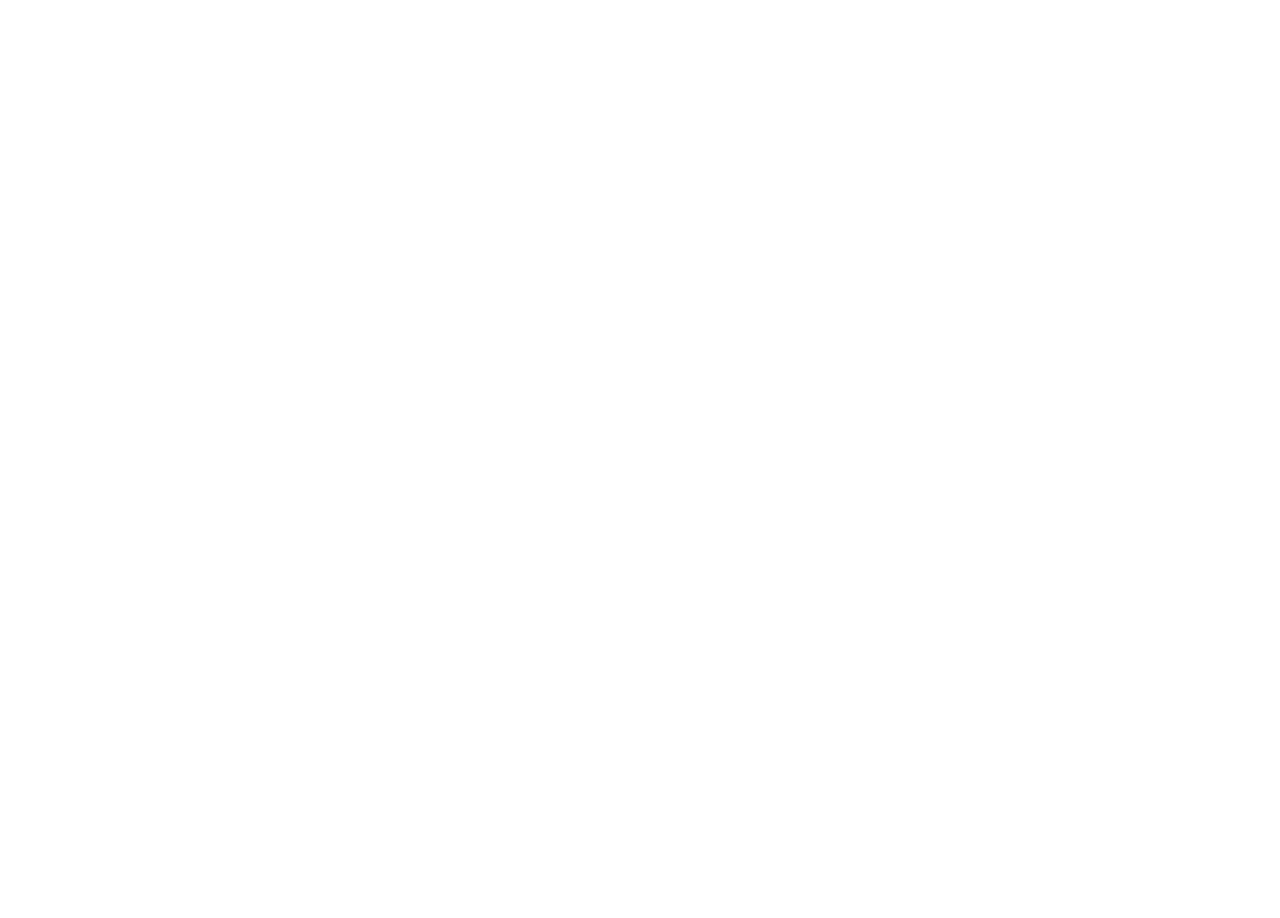
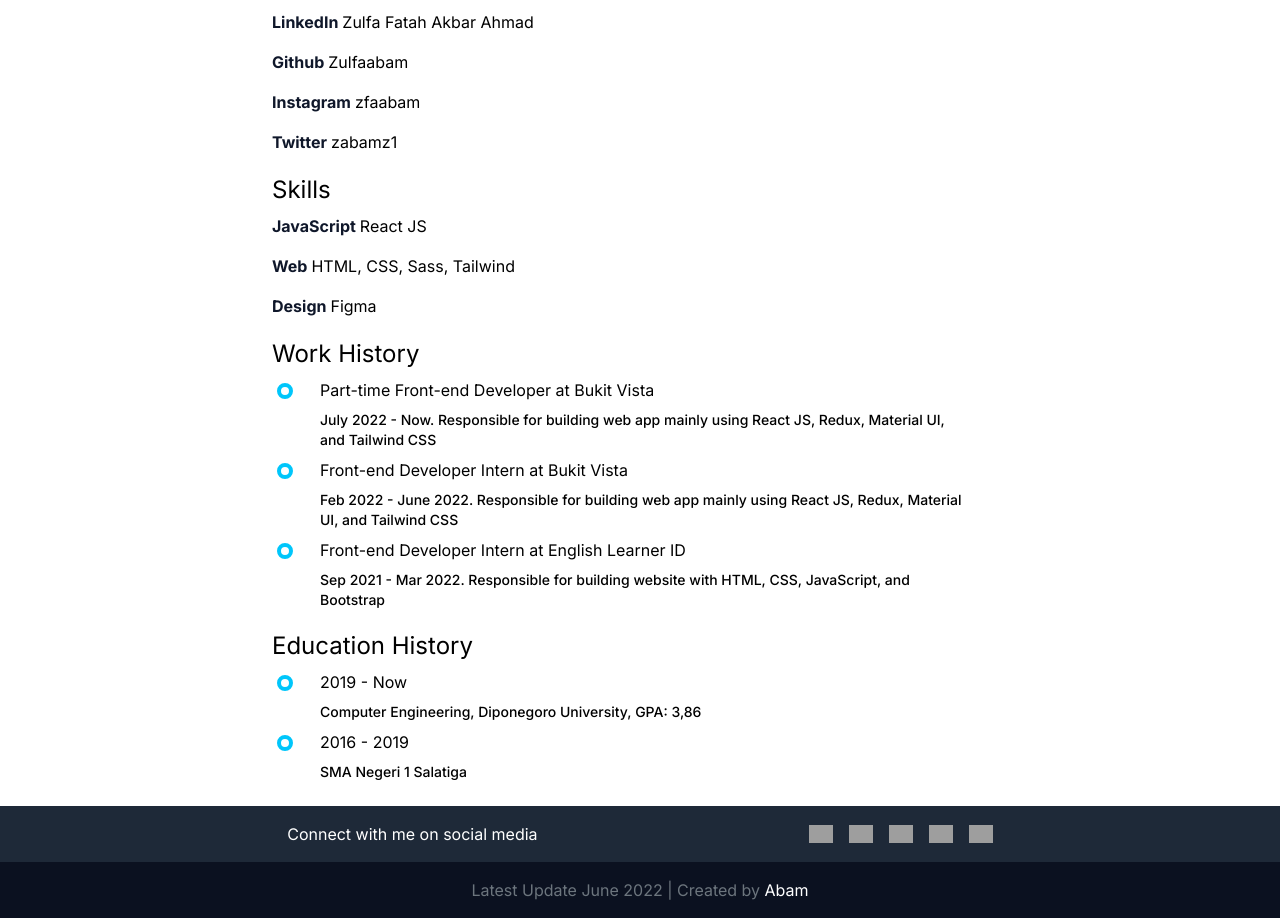
Before and after one commit to Zulfaabam/portfolio-v2, a React (Create React App) app: page /full-profile in a window 1280 px wide. Before the commit this address had no page. Shown: the part 240-1158 px from the top of the page. Before the commit the page ends 800 px from the top, so only its background shows below. Built offline with nearby package versions, Linux system fonts and the light colour scheme; grey boxes are pictures that could not be loaded.

Commit message:
update content

```diff
--- a/src/App.js
+++ b/src/App.js
@@ -1,12 +1,12 @@
-import React from 'react'
-import Homepage from './pages/Homepage'
-import FullProfile from './pages/FullProfile'
-import { Route, Routes, useLocation } from 'react-router-dom'
-import { AnimatePresence } from 'framer-motion'
-import ScrollToTop from './components/ScrollToTop'
+import React from "react";
+import Homepage from "./pages/Homepage";
+import FullProfile from "./pages/FullProfile";
+import { Route, Routes, useLocation } from "react-router-dom";
+import { AnimatePresence } from "framer-motion";
+import ScrollToTop from "./components/ScrollToTop";
 
 export default function App() {
-  const location = useLocation()
+  const location = useLocation();
 
   return (
     <div className="App">
@@ -15,9 +15,9 @@
         <Routes location={location} key={location.pathname}>
           {/* <Route path="/" element={<Navigate replace to="/" />} /> */}
           <Route path="/" element={<Homepage />} />
-          <Route path="/fullprofile" element={<FullProfile />} />
+          <Route path="/full-profile" element={<FullProfile />} />
         </Routes>
       </AnimatePresence>
     </div>
-  )
+  );
 }
--- a/src/components/About.js
+++ b/src/components/About.js
@@ -1,45 +1,45 @@
-import React, { useEffect } from 'react'
-import { motion, useAnimation } from 'framer-motion'
-import { useInView } from 'react-intersection-observer'
-import { Link } from 'react-router-dom'
-import { AiOutlineArrowRight } from 'react-icons/ai'
+import React, { useEffect } from "react";
+import { motion, useAnimation } from "framer-motion";
+import { useInView } from "react-intersection-observer";
+import { Link } from "react-router-dom";
+import { AiOutlineArrowRight } from "react-icons/ai";
 
 export default function About() {
   const { ref, inView } = useInView({
     threshold: 0.5,
-    triggerOnce: true,
-  })
-  const animationLeft = useAnimation()
-  const animationRight = useAnimation()
+    triggerOnce: true
+  });
+  const animationLeft = useAnimation();
+  const animationRight = useAnimation();
 
   useEffect(() => {
-    console.log(inView)
+    console.log(inView);
     if (inView) {
       animationLeft.start({
         x: 0,
         transition: {
-          type: 'spring',
+          type: "spring",
           duration: 1.5,
-          bounce: 0.3,
-        },
-      })
+          bounce: 0.3
+        }
+      });
       animationRight.start({
         x: 0,
         transition: {
-          type: 'spring',
+          type: "spring",
           duration: 1.5,
-          bounce: 0.3,
-        },
-      })
+          bounce: 0.3
+        }
+      });
     } else if (!inView) {
       animationLeft.start({
-        x: '-100vw',
-      })
+        x: "-100vw"
+      });
       animationRight.start({
-        x: '100vw',
-      })
+        x: "100vw"
+      });
     }
-  }, [inView, animationLeft, animationRight])
+  }, [inView, animationLeft, animationRight]);
 
   return (
     <div
@@ -71,28 +71,30 @@
             className="animate-wave origin-[10%_70%]"
           />
           <p className="text-dark dark:text-white text-sm font-medium my-2 lg:text-lg">
-            My name is Zulfa Fatah Akbar Ahmad, you can call me Abam. I am 20
-            years old and a third-year student of Computer Engineering at
-            Diponegoro University, Indonesia. Currently focusing on my goal to
-            become a Front-end Developer.
+            My name is Zulfa Fatah Akbar Ahmad, you can call me Abam. I am 21
+            years old and a final-year student of Computer Engineering at
+            Diponegoro University, Indonesia. Currently working as a part-time
+            Front-end Developer at{" "}
+            <a
+              href="https://www.bukitvista.com/"
+              target="_blank"
+              rel="noopener noreferrer"
+              className="text-orange-600 dark:text-orange-400 transition-all hover:text-blue dark:hover:text-blue-light underline"
+            >
+              Bukit Vista
+            </a>{" "}
+            specialize in React JS and Redux.
           </p>
           <div className="links mt-12">
             <Link
-              to="/fullprofile"
-              className="text-dark dark:text-white flex justify-center items-center gap-4 transition-all hover:text-blue dark:hover:text-blue-light underline"
+              to="/full-profile"
+              className="text-dark dark:text-white flex justify-center items-center gap-1 transition-all hover:text-blue dark:hover:text-blue-light underline"
             >
               Read More <AiOutlineArrowRight />
             </Link>
-            {/* <a
-              href="https://drive.google.com/file/d/1Wszn1CkqDRylc5-IkwNGG6AU6lV0Tp5I/view?usp=sharing"
-              target="_blank"
-              rel="noreferrer"
-            >
-              CV
-            </a> */}
           </div>
         </motion.div>
       </div>
     </div>
-  )
+  );
 }
--- a/src/components/Footer.js
+++ b/src/components/Footer.js
@@ -1,9 +1,9 @@
-import React from 'react'
-import { socmedLists } from './Lists'
+import React from "react";
+import { socmedLists } from "./Lists";
 
 export default function Footer() {
   return (
-    <div className="footer" id="footer">
+    <div className="footer fixed bottom-0 left-0 right-0 w-full" id="footer">
       <div className="footer-upper bg-dark-gray text-center p-4 sm:flex sm:justify-evenly sm:items-center ">
         <p className="text-white text-sm sm:text-base">
           Connect with me on social media
@@ -18,13 +18,13 @@
                 alt={socmedList.alt}
                 link={socmedList.link}
               />
-            )
+            );
           })}
         </div>
       </div>
       <div className="footer-bottom bg-darker text-center p-2 sm:p-4">
         <p className="text-[#6c757d] text-sm sm:text-base">
-          &copy; Copyright 2021 | Created by{' '}
+          Latest Update June 2022 | Created by{" "}
           <a
             href="#header"
             className="text-white transition-all hover:text-blue-light"
@@ -34,7 +34,7 @@
         </p>
       </div>
     </div>
-  )
+  );
 }
 
 const Socmed = ({ link, image, alt, title }) => {
@@ -47,5 +47,5 @@
         className="w-6 transition-all mt-2 sm:mt-0 hover:scale-125"
       />
     </a>
-  )
-}
+  );
+};
--- /dev/null
+++ b/src/components/Layout.js
@@ -0,0 +1,17 @@
+import React from "react";
+import Footer from "./Footer";
+import TopNav from "./TopNav";
+
+export default function Layout({ children, home }) {
+  return (
+    <div
+      className={`w-full h-full ${
+        !home ? "pt-20" : ""
+      } pb-28 bg-white dark:bg-dark bg-cover bg-center transition-all`}
+    >
+      {!home ? <TopNav /> : null}
+      <main>{children}</main>
+      <Footer />
+    </div>
+  );
+}
--- a/src/components/Lists.js
+++ b/src/components/Lists.js
@@ -1,179 +1,185 @@
 export const imgLists = [
   {
-    title: 'Oishi-so',
+    title: "Oishi-so",
     image:
-      'https://github.com/Zulfaabam/oishi-so/blob/master/public/Screenshot_Oishi-so.png?raw=true',
-    alt: 'oishi-so image',
-    live: 'https://oishi-so.vercel.app/',
-    git: 'https://github.com/Zulfaabam/oishi-so.git',
+      "https://github.com/Zulfaabam/oishi-so/blob/master/public/Screenshot_Oishi-so.png?raw=true",
+    alt: "oishi-so image",
+    live: "https://oishi-so.vercel.app/",
+    git: "https://github.com/Zulfaabam/oishi-so.git"
   },
   {
-    title: 'Pokédex',
+    title: "Pokédex",
     image:
-      'https://i.ibb.co/cTJMLTP/Screenshot-2021-12-21-at-10-13-05-Pok-dex.png',
-    alt: 'pokédex image',
-    live: 'https://pokedex-abams.vercel.app/',
-    git: 'https://github.com/Zulfaabam/pokedex.git',
+      "https://i.ibb.co/cTJMLTP/Screenshot-2021-12-21-at-10-13-05-Pok-dex.png",
+    alt: "pokédex image",
+    live: "https://pokedex-abams.vercel.app/",
+    git: "https://github.com/Zulfaabam/pokedex.git"
   },
   {
-    title: 'crowdfunding',
-    image: 'https://i.ibb.co/b2TJzvH/crowdfunding-screenshot.png',
-    alt: 'crowdfunding image',
-    live: 'https://crowdfunding-product-page-flax-phi.vercel.app/',
-    git: 'https://github.com/Zulfaabam/crowdfunding-product-page.git',
+    title: "crowdfunding",
+    image: "https://i.ibb.co/b2TJzvH/crowdfunding-screenshot.png",
+    alt: "crowdfunding image",
+    live: "https://crowdfunding-product-page-flax-phi.vercel.app/",
+    git: "https://github.com/Zulfaabam/crowdfunding-product-page.git"
   },
   {
-    title: 'sunnyside',
-    image: 'https://i.ibb.co/7bJ2VPR/sunnyside-screenshot.png',
-    alt: 'sunnyside image',
-    live: 'https://sunnyside-frontendmentor.vercel.app/',
-    git: 'https://github.com/Zulfaabam/sunnyside-frontendmentor.git',
+    title: "sunnyside",
+    image: "https://i.ibb.co/7bJ2VPR/sunnyside-screenshot.png",
+    alt: "sunnyside image",
+    live: "https://sunnyside-frontendmentor.vercel.app/",
+    git: "https://github.com/Zulfaabam/sunnyside-frontendmentor.git"
   },
   {
-    title: 'room',
-    image: 'https://i.ibb.co/RvnyzQW/room-screenshot.png',
-    alt: 'room image',
-    live: 'https://room-homepage-lilac-nu.vercel.app/',
-    git: 'https://github.com/Zulfaabam/room-homepage.git',
+    title: "room",
+    image: "https://i.ibb.co/RvnyzQW/room-screenshot.png",
+    alt: "room image",
+    live: "https://room-homepage-lilac-nu.vercel.app/",
+    git: "https://github.com/Zulfaabam/room-homepage.git"
   },
   {
-    title: 'blogr',
-    image: 'https://i.ibb.co/d00t10N/blogr-screenshot.png',
-    alt: 'blogr image',
-    live: 'https://blogr-pearl.vercel.app/',
-    git: 'https://github.com/Zulfaabam/blogr-frontendmentor.git',
+    title: "blogr",
+    image: "https://i.ibb.co/d00t10N/blogr-screenshot.png",
+    alt: "blogr image",
+    live: "https://blogr-pearl.vercel.app/",
+    git: "https://github.com/Zulfaabam/blogr-frontendmentor.git"
   },
   {
-    title: 'todo app',
-    image: 'https://i.ibb.co/kXVyMwQ/todo-app-screenshot.png',
-    alt: 'todo app image',
-    live: 'https://todo-app-main-tau.vercel.app/',
-    git: 'https://github.com/Zulfaabam/todo-app-main.git',
+    title: "todo app",
+    image: "https://i.ibb.co/kXVyMwQ/todo-app-screenshot.png",
+    alt: "todo app image",
+    live: "https://todo-app-main-tau.vercel.app/",
+    git: "https://github.com/Zulfaabam/todo-app-main.git"
   },
   {
-    title: 'tip calculator app',
-    image: 'https://i.ibb.co/ySpSbPr/tip-calculator-app-screenshot.jpg',
-    alt: 'tip calculator app image',
-    live: 'https://zulfaabam.github.io/tip-calculator-app-frontendmentor/',
-    git: 'https://github.com/Zulfaabam/tip-calculator-app-frontendmentor.git',
+    title: "tip calculator app",
+    image: "https://i.ibb.co/ySpSbPr/tip-calculator-app-screenshot.jpg",
+    alt: "tip calculator app image",
+    live: "https://zulfaabam.github.io/tip-calculator-app-frontendmentor/",
+    git: "https://github.com/Zulfaabam/tip-calculator-app-frontendmentor.git"
   },
   {
-    title: 'calcute',
-    image: 'https://i.ibb.co/HBzsLY8/calculator-screenshot.png',
-    alt: 'calcute image',
-    live: 'https://zulfaabam.github.io/calculator-app-js/',
-    git: 'https://github.com/Zulfaabam/calculator-app-js.git',
-  },
-]
+    title: "calcute",
+    image: "https://i.ibb.co/HBzsLY8/calculator-screenshot.png",
+    alt: "calcute image",
+    live: "https://zulfaabam.github.io/calculator-app-js/",
+    git: "https://github.com/Zulfaabam/calculator-app-js.git"
+  }
+];
 
 export const toolLists = [
   {
-    title: 'Visual Studio Code',
-    image: 'https://i.ibb.co/dpqhjvR/logos-vscode.png',
-    alt: 'VS code icon',
-    className: 'vscode-icon',
+    title: "Visual Studio Code",
+    image: "https://i.ibb.co/dpqhjvR/logos-vscode.png",
+    alt: "VS code icon",
+    className: "vscode-icon"
   },
   {
-    title: 'Figma',
-    image: 'https://i.ibb.co/P1Gn7QQ/logos-figma.png',
-    alt: 'Figma icon',
-    className: 'figma-icon',
+    title: "Figma",
+    image: "https://i.ibb.co/P1Gn7QQ/logos-figma.png",
+    alt: "Figma icon",
+    className: "figma-icon"
   },
   {
-    title: 'HTML',
-    image: 'https://i.ibb.co/ft6WYsz/logos-html-5.png',
-    alt: 'HTML icon',
-    className: 'html-icon',
+    title: "HTML",
+    image: "https://i.ibb.co/ft6WYsz/logos-html-5.png",
+    alt: "HTML icon",
+    className: "html-icon"
   },
   {
-    title: 'CSS',
-    image: 'https://i.ibb.co/7bwGQT9/logos-css-3.png',
-    alt: 'CSS icon',
-    className: 'css-icon',
+    title: "CSS",
+    image: "https://i.ibb.co/7bwGQT9/logos-css-3.png",
+    alt: "CSS icon",
+    className: "css-icon"
   },
   {
-    title: 'JavaScript',
-    image: 'https://i.ibb.co/7g1Zcv4/logos-javascript.png',
-    alt: 'JavaScript icon',
-    className: 'javascript-icon',
+    title: "JavaScript",
+    image: "https://i.ibb.co/7g1Zcv4/logos-javascript.png",
+    alt: "JavaScript icon",
+    className: "javascript-icon"
   },
   {
-    title: 'SASS',
-    image: 'https://i.ibb.co/j80J7BD/logos-sass.png',
-    alt: 'SASS icon',
-    className: 'sass-icon',
+    title: "SASS",
+    image: "https://i.ibb.co/j80J7BD/logos-sass.png",
+    alt: "SASS icon",
+    className: "sass-icon"
   },
   {
-    title: 'React JS',
-    image: 'https://i.ibb.co/fxDxTjh/logos-reactjs.png',
-    alt: 'ReactJS icon',
-    className: 'reactjs-icon',
+    title: "React JS",
+    image: "https://i.ibb.co/fxDxTjh/logos-reactjs.png",
+    alt: "ReactJS icon",
+    className: "reactjs-icon"
   },
   {
-    title: 'Tailwind CSS',
-    image: 'https://i.ibb.co/mTHny8k/logos-tailwindcss.png',
-    alt: 'Tailwind CSS icon',
-    className: 'tailwind-icon',
+    title: "Redux",
+    image: "https://i.ibb.co/CsX0XJX/redux-logo.png",
+    alt: "Redux icon",
+    className: "redux-icon"
   },
-]
+  {
+    title: "Tailwind CSS",
+    image: "https://i.ibb.co/mTHny8k/logos-tailwindcss.png",
+    alt: "Tailwind CSS icon",
+    className: "tailwind-icon"
+  }
+];
 
 export const socmedLists = [
   {
-    title: 'LinkedIn',
-    link: 'https://www.linkedin.com/in/zulfa-fatah-akbar-ahmad/',
-    image: 'https://i.ibb.co/wzK5Jnd/linkedin-icon.png',
-    alt: 'LinkedIn icon',
+    title: "LinkedIn",
+    link: "https://www.linkedin.com/in/zulfa-fatah-akbar-ahmad/",
+    image: "https://i.ibb.co/wzK5Jnd/linkedin-icon.png",
+    alt: "LinkedIn icon"
   },
   {
-    title: 'Github',
-    link: 'https://github.com/Zulfaabam',
-    image: 'https://i.ibb.co/tmjnwZq/github-icon.png',
-    alt: 'Github icon',
+    title: "Github",
+    link: "https://github.com/Zulfaabam",
+    image: "https://i.ibb.co/tmjnwZq/github-icon.png",
+    alt: "Github icon"
   },
   {
-    title: 'Facebook',
-    link: 'https://www.facebook.com/zulfafatah.akbarahmad/',
-    image: 'https://i.ibb.co/Wx9tJhK/facebook-icon.png',
-    alt: 'Facebook icon',
+    title: "Facebook",
+    link: "https://www.facebook.com/zulfafatah.akbarahmad/",
+    image: "https://i.ibb.co/Wx9tJhK/facebook-icon.png",
+    alt: "Facebook icon"
   },
   {
-    title: 'Instagram',
-    link: 'https://www.instagram.com/zfaabam/',
-    image: 'https://i.ibb.co/41fYsJz/instagram-icon.png',
-    alt: 'Instagram icon',
+    title: "Instagram",
+    link: "https://www.instagram.com/zfaabam/",
+    image: "https://i.ibb.co/41fYsJz/instagram-icon.png",
+    alt: "Instagram icon"
   },
   {
-    title: 'Twitter',
-    link: 'https://twitter.com/zabamz1',
-    image: 'https://i.ibb.co/TrtQrG2/twitter-icon.png',
-    alt: 'Twitter icon',
-  },
-]
+    title: "Twitter",
+    link: "https://twitter.com/zabamz1",
+    image: "https://i.ibb.co/TrtQrG2/twitter-icon.png",
+    alt: "Twitter icon"
+  }
+];
 
 export const dataLists = [
   {
-    content: 'Email',
-    link: 'mailto:zulfafatahakbar@gmail.com',
-    name: 'zulfafatahakbar@gmail.com',
+    content: "Email",
+    link: "mailto:zulfafatahakbar@gmail.com",
+    name: "zulfafatahakbar@gmail.com"
   },
   {
-    content: 'LinkedIn',
-    link: 'https://www.linkedin.com/in/zulfa-fatah-akbar-ahmad/',
-    name: 'Zulfa Fatah Akbar Ahmad',
+    content: "LinkedIn",
+    link: "https://www.linkedin.com/in/zulfa-fatah-akbar-ahmad/",
+    name: "Zulfa Fatah Akbar Ahmad"
   },
   {
-    content: 'Github',
-    link: 'https://github.com/Zulfaabam',
-    name: 'Zulfaabam',
+    content: "Github",
+    link: "https://github.com/Zulfaabam",
+    name: "Zulfaabam"
   },
   {
-    content: 'Instagram',
-    link: 'https://www.instagram.com/zfaabam/',
-    name: 'zfaabam',
+    content: "Instagram",
+    link: "https://www.instagram.com/zfaabam/",
+    name: "zfaabam"
   },
   {
-    content: 'Twitter',
-    link: 'https://twitter.com/zabamz1',
-    name: 'zabamz1',
-  },
-]
+    content: "Twitter",
+    link: "https://twitter.com/zabamz1",
+    name: "zabamz1"
+  }
+];
--- /dev/null
+++ b/src/components/Stepper.js
@@ -0,0 +1,12 @@
+import React from "react";
+
+export default function Stepper({ title, desc }) {
+  return (
+    <div className="circles">
+      <div className="px-2">
+        <h3 className="dark:text-white text-base ">{title}</h3>
+        <p className="dark:text-white my-2 text-sm font-medium">{desc}</p>
+      </div>
+    </div>
+  );
+}
--- a/src/pages/FullProfile.js
+++ b/src/pages/FullProfile.js
@@ -1,25 +1,32 @@
-import React from 'react'
-import { motion } from 'framer-motion'
-import Footer from '../components/Footer'
-// import './Profile.css'
-import { dataLists } from '../components/Lists'
-import TopNav from '../components/TopNav'
+import React from "react";
+import { motion } from "framer-motion";
+import { dataLists } from "../components/Lists";
+import Layout from "../components/Layout";
+import { Link } from "react-router-dom";
+import { AiOutlineArrowLeft } from "react-icons/ai";
+import Stepper from "../components/Stepper";
 
 export default function FullProfile() {
   return (
     <motion.div
       className="full-profile"
       id="full-profile"
-      initial={{ y: '-100vh' }}
+      initial={{ y: "-100vh" }}
       animate={{ y: 0 }}
-      exit={{ y: '-100vh' }}
+      exit={{ y: "-100vh" }}
       transition={{ duration: 0.5 }}
     >
-      <div className="content-profile w-full h-full pt-20 pb-10 bg-white dark:bg-dark bg-cover bg-center transition-all">
-        <TopNav />
-        <div className="resume-wrapper flex flex-col justify-center px-4 overflow-hidden max-w-3xl mx-auto">
+      <Layout>
+        <div className="resume-wrapper flex flex-col justify-center px-4 overflow-hidden max-w-3xl mx-auto relative">
+          <Link
+            to="/"
+            className="text-dark dark:text-white flex items-center gap-1 transition-all hover:text-blue dark:hover:text-blue-light underline absolute top-4"
+          >
+            <AiOutlineArrowLeft /> Home
+          </Link>
           <h1 className="subtitle mb-8">Résumé</h1>
-          <div className="resume-detail">
+          <div className="resume-detail space-y-5 pb-4">
+            <div className="space-y-2">
               <h2 className="dark:text-white text-2xl">
                 Zulfa Fatah Akbar Ahmad - Front-end Web Developer
               </h2>
@@ -32,44 +39,50 @@
                       link={dataList.link}
                       name={dataList.name}
                     />
-                )
+                  );
                 })}
               </ul>
+            </div>
+            <div className="space-y-2">
               <h2 className="dark:text-white text-2xl">Skills</h2>
               <ul>
-              <Skill type="JavaScript" content="React.js" />
+                <Skill type="JavaScript" content="React JS" />
                 <Skill type="Web" content="HTML, CSS, Sass, Tailwind" />
                 <Skill type="Design" content="Figma" />
               </ul>
+            </div>
+            <div className="space-y-2">
+              <h2 className="dark:text-white text-2xl">Work History</h2>
+              <Stepper
+                title="Part-time Front-end Developer at Bukit Vista"
+                desc="July 2022 - Now. Responsible for building web app mainly using React JS, Redux, Material UI, and Tailwind CSS"
+              />
+              <Stepper
+                title="Front-end Developer Intern at Bukit Vista"
+                desc="Feb 2022 - June 2022. Responsible for building web app mainly using React JS, Redux, Material UI, and Tailwind CSS"
+              />
+              <Stepper
+                title="Front-end Developer Intern at English Learner ID"
+                desc=" Sep 2021 - Mar 2022. Responsible for building website with HTML, CSS, JavaScript, and Bootstrap"
+              />
+            </div>
+            <div className="space-y-2">
               <h2 className="dark:text-white text-2xl">Education History</h2>
-            <div className="circles">
-              <div className="px-2">
-                <h3 className="dark:text-white text-base ">2019 - Now</h3>
-                <p className="dark:text-white my-2 text-sm font-medium">
-                  Computer Engineering, Diponegoro University, GPA: 3,86
-                </p>
-              </div>
-            </div>
-            <div className="circles">
-              <div className="px-2">
-                <h3 className="dark:text-white text-base ">2016 - 2019</h3>
-                <p className="dark:text-white my-2 text-sm font-medium">
-                  SMA Negeri 1 Salatiga
-                </p>
-              </div>
-            </div>
-            <div className="timeline relative w-[300px] after:absolute after:w-[3px] after:bg-white after:top-0 after:bottom-0 after:left-3"></div>
+              <Stepper
+                title="2019 - Now"
+                desc="Computer Engineering, Diponegoro University, GPA: 3,86"
+              />
+              <Stepper title="2016 - 2019" desc="SMA Negeri 1 Salatiga" />
             </div>
           </div>
         </div>
-      <Footer />
+      </Layout>
     </motion.div>
-  )
+  );
 }
 
 const Data = ({ content, link, name }) => {
   return (
-    <>
     <li className="relative mb-4 transition-all before:bg-blue-light before:absolute before:w-0 before:h-[2px] before:transition-all before:top-[23px] before:right-full hover:before:w-full hover:before:right-0">
       <strong className="text-dark dark:text-blue-light">{content}</strong>
       <a
@@ -81,17 +94,14 @@
         {name}
       </a>
     </li>
-    </>
-  )
-}
+  );
+};
 
 const Skill = ({ content, type }) => {
   return (
-    <>
     <li className="relative mb-4 transition-all before:bg-blue-light before:absolute before:w-0 before:h-[2px] before:transition-all before:top-[23px] before:right-full hover:before:w-full hover:before:right-0">
       <strong className="text-dark dark:text-blue-light">{type}</strong>
       <span className="dark:text-white ml-1">{content}</span>
     </li>
-    </>
-  )
-}
+  );
+};
```
Also changed, not shown: src/components/Hero.js (+31 -40 lines), src/pages/Homepage.js (+18 -17 lines). Lines whose indentation alone changed are shown as unchanged.
